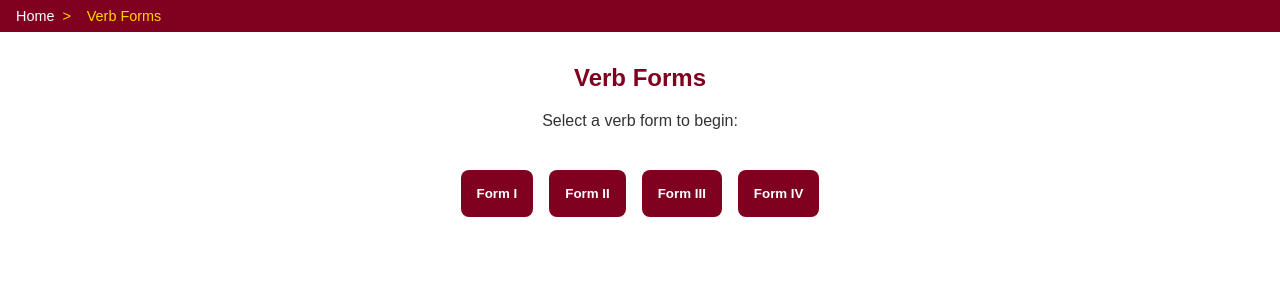
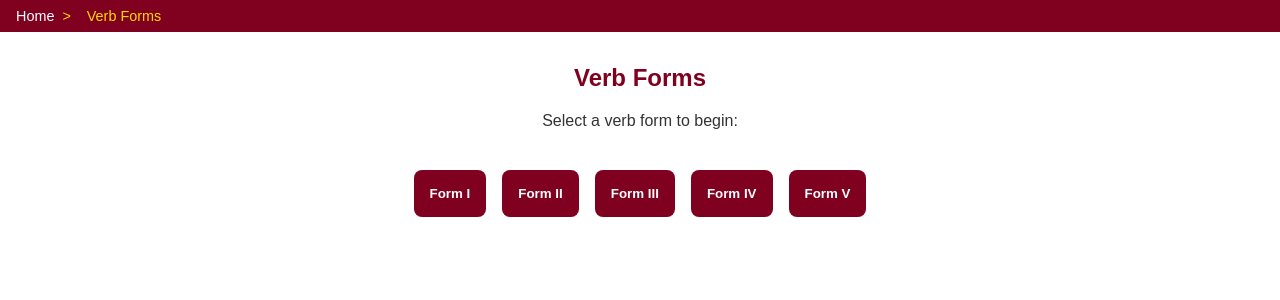
Before and after one commit to arafhossain/arabic-helper, a React (Create React App) app: page /verb-forms in a window 1280 px wide. Shown: the top 300 px of the page. Built offline with nearby package versions, Linux system fonts and the light colour scheme; a web font is replaced by a local one.

Commit message:
Add Form V

```diff
--- a/src/data/verbForms.ts
+++ b/src/data/verbForms.ts
@@ -196,4 +196,55 @@ export const verbFormsData: VerbForm[] = [
       },
     ],
   },
+  {
+    id: "form-v",
+    formNumber: 5,
+    name: "Form V",
+    meaning: "Reflexive",
+    root: "تَفَعَّلَ",
+    hideModes: [],
+    learnSet: [
+      { tense: "past", verb: "تَفَعَّلَ" },
+      { tense: "present", verb: "يَتَفَعَّلُ" },
+      { tense: "command", verb: "تَفَعَّلْ" },
+      { tense: "verbalNoun", verb: "تَفَعُّلٌ" },
+      { tense: "doerPattern", verb: "مُتَفَعِّلٌ" },
+      { tense: "receiverPattern", verb: "مُتَفَعَّلٌ" },
+    ],
+    questionSet: [
+      {
+        baseVerb: "علم",
+        tenses: {
+          past: "تَعَلَّمَ",
+          present: "يَتَعَلَّمُ",
+          command: "تَعَلَّمْ",
+          verbalNoun: "تَعَلُّمٌ",
+          doerPattern: "مُتَعَلِّمٌ",
+          receiverPattern: "مُتَعَلَّمٌ",
+        },
+      },
+      {
+        baseVerb: "ذكر",
+        tenses: {
+          past: "تَذَكَّرَ",
+          present: "يَتَذَكَّرُ",
+          command: "تَذَكَّرْ",
+          verbalNoun: "تَذَكُّرٌ",
+          doerPattern: "مُتَذَكِّرٌ",
+          receiverPattern: "مُتَذَكَّرٌ",
+        },
+      },
+      {
+        baseVerb: "نزل",
+        tenses: {
+          past: "تَنَزَّلَ",
+          present: "يَتَنَزَّلُ",
+          command: "تَنَزَّلْ",
+          verbalNoun: "تَنَزُّلٌ",
+          doerPattern: "مُتَنَزِّلٌ",
+          receiverPattern: "مُتَنَزَّلٌ",
+        },
+      },
+    ],
+  },
 ];
```
